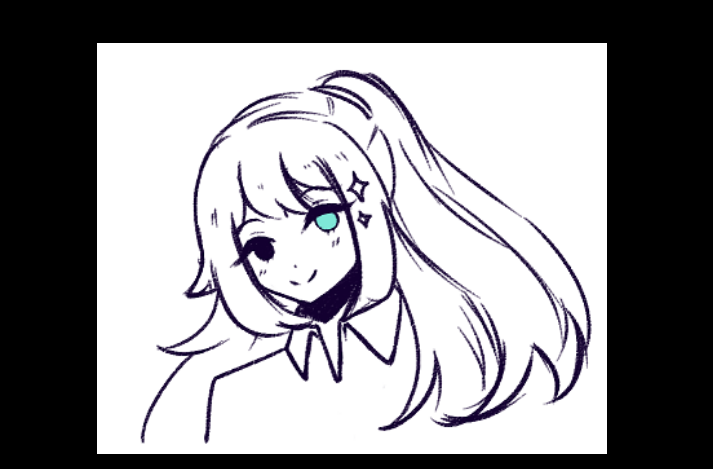
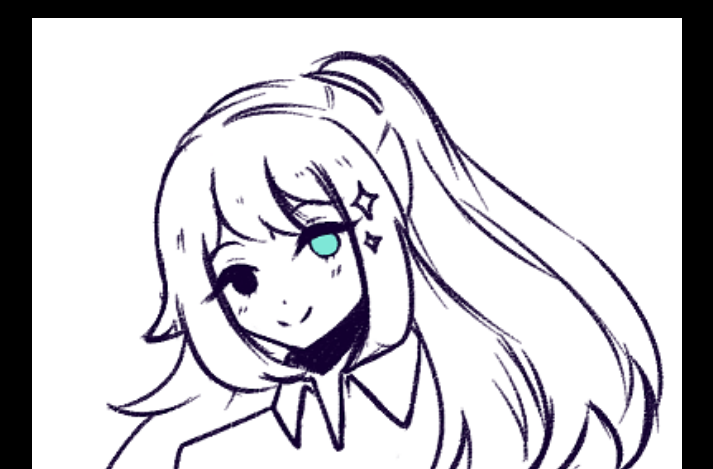
Before and after one commit to Staartline/honglu, a plain HTML site: page index.html in a window 1280 px wide. Shown: the top 469 px of the page, without its empty margins (288-1001 px from the left). Drawn offline with nearby package versions, Linux system fonts and the light colour scheme.

Commit message:
Updated CSS
Updated Div size to 50% screen width; removed the padding, margin auto
changed image size to 100%

```diff
--- a/style.css
+++ b/style.css
@@ -6,15 +6,13 @@ body{
 .memecontent{
 	text-align: center;
 	margin:auto;
-	padding-top: 25px;
-	padding-left: 100px;
-	padding-right:100px;
+	width:50%;
 
 }
 
 img{
 	border:5px solid white;
-	width: 500px;
+	width: 100%;
 }
 
 h1{
```
